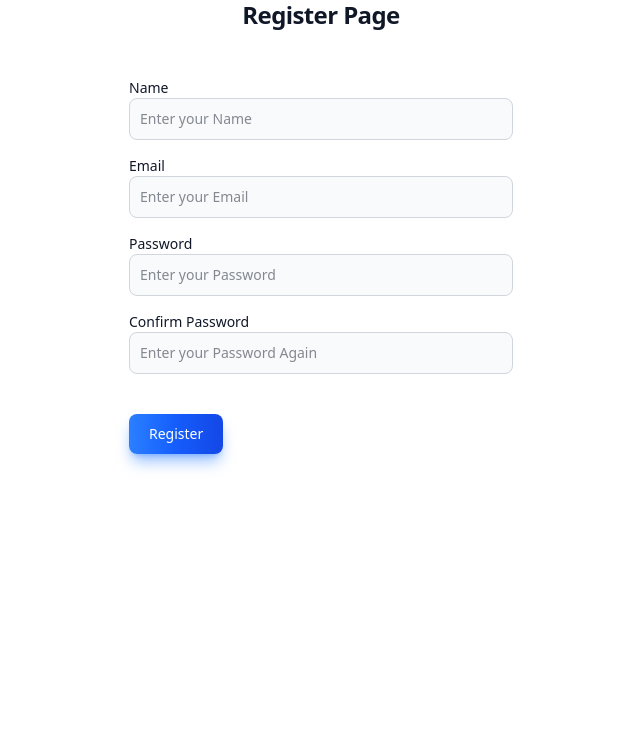
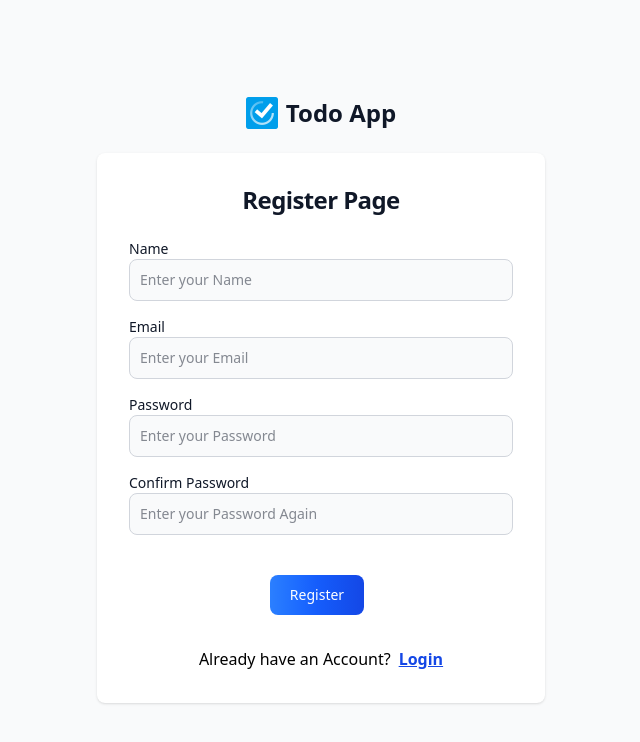
Before and after one commit to LegendCoder20/Todo-App-Task-Frontend, a React (Vite) app: page /register in a window 1280 px wide. Shown: the top 742 px of the page, without its empty margins (319-959 px from the left). Built offline with nearby package versions, Linux system fonts and the light colour scheme; no server answers; the HTML template or start-up script is replaced by a standard one.

Commit message:
Completed Design of Login, Register, Create Todo, Update Todo Component

```diff
--- a/src/Forms/AuthForm.jsx
+++ b/src/Forms/AuthForm.jsx
@@ -1,15 +1,15 @@
 import React from "react";
+import {Link} from "react-router-dom";
 import InputBox from "../components/InputBox";
 import Button from "../components/Button";
 
 function AuthForm({mode, formData, setFormData, onSubmit}) {
   return (
     <>
-      <h1 class="text-xl font-bold leading-tight tracking-tight text-gray-900 md:text-2xl text-center">
+      <h1 class="text-xl font-bold leading-tight tracking-tight text-gray-900 md:text-2xl text-center ">
         {mode === "login" ? "Login Page" : "Register Page"}
       </h1>
-      <br />
-      <br />
+
       <form onSubmit={onSubmit} className="max-w-sm mx-auto">
         {mode === "register" && (
           <InputBox
@@ -21,7 +21,6 @@ function AuthForm({mode, formData, setFormData, onSubmit}) {
             onChange={(e) => setFormData({...formData, name: e.target.value})}
           ></InputBox>
         )}
-
         <InputBox
           labelName="Email"
           type="text"
@@ -30,7 +29,6 @@ function AuthForm({mode, formData, setFormData, onSubmit}) {
           value={formData.email}
           onChange={(e) => setFormData({...formData, email: e.target.value})}
         ></InputBox>
-
         <InputBox
           labelName="Password"
           type="password"
@@ -51,12 +49,26 @@ function AuthForm({mode, formData, setFormData, onSubmit}) {
             }
           ></InputBox>
         )}
-
         <br />
-        <div class="">
+        <div class="text-center">
           <Button type="submit">
             {mode === "login" ? "Login" : "Register"}
           </Button>
+        </div>
+        <br />
+        <div class="text-center flex justify-center ">
+          <div class="">
+            {mode === "login"
+              ? "Don't have an Account? "
+              : "Already have an Account?"}
+          </div>
+
+          <Link
+            className="pl-2 font-bold text-blue-700 underline"
+            to={mode === "login" ? "/register" : "/"}
+          >
+            {mode === "login" ? " Register" : "Login"}
+          </Link>
         </div>
       </form>
     </>
--- a/src/Forms/TodoForm.jsx
+++ b/src/Forms/TodoForm.jsx
@@ -7,13 +7,10 @@ function TodoForm({mode, formData, setFormData, onSubmit}) {
 
   return (
     <>
-      <div class="form-container">
-        <h1 className="text-center font-black font-sans text-2xl">
+      <h1 class="text-xl font-bold leading-tight tracking-tight text-gray-900 md:text-2xl text-center ">
         {mode === "createTodo" ? "Create Todo" : "Update Todo"}
       </h1>
 
-        <br />
-        <br />
       <form onSubmit={onSubmit} className="max-w-sm mx-auto">
         <InputBox
           labelName="Title"
@@ -34,12 +31,15 @@ function TodoForm({mode, formData, setFormData, onSubmit}) {
           }
         ></InputBox>
         <br />
-          <br />
-          <Button type="submit">
+        <div class="text-center">
+          <Button
+            type="submit"
+            color={mode === "createTodo" ? "green" : "yellow"}
+          >
             {mode === "createTodo" ? "Create Todo" : "Update Todo"}
           </Button>
+        </div>
       </form>
-      </div>
     </>
   );
 }
--- a/src/Main Pages/Dashboard.jsx
+++ b/src/Main Pages/Dashboard.jsx
@@ -38,12 +38,23 @@ function Dashboard() {
         headers: {Authorization: `Bearer ${token}`},
       }
     );
-    setTodos((prevTodos) => prevTodos.filter(todos._id !== id));
+    setTodos((prevTodos) => prevTodos.filter((todos) => todos._id !== id));
+  };
+
+  const logOut = async () => {
+    localStorage.removeItem("token");
+    nav("/");
   };
 
   return (
     <>
       <div class="dashboard-container">
+        <Button type="submit" color="green" onClick={() => nav("/createTodo")}>
+          Create Todo
+        </Button>
+        <Button type="submit" color="red" onClick={logOut}>
+          Logout
+        </Button>
         {todos.map((todo) => (
           <h2>
             Title - <b>{todo.title}</b>
@@ -52,13 +63,18 @@ function Dashboard() {
             <br />
             <Button
               type="submit"
+              color="yellow"
               onClick={() => {
                 nav(`/updateTodo/${todo._id}`);
               }}
             >
               Update Todo
             </Button>
-            <Button type="submit" onClick={() => deleteTodoData(todo._id)}>
+            <Button
+              type="submit"
+              color="red"
+              onClick={() => deleteTodoData(todo._id)}
+            >
               Delete Todo
             </Button>
             <br />
--- a/src/components/Button.jsx
+++ b/src/components/Button.jsx
@@ -1,12 +1,20 @@
 import React from "react";
 
-function Button({type = "button", children, onClick}) {
+function Button({color = "blue", type = "button", children, onClick}) {
+  const colorVariants = {
+    blue: "from-blue-500 via-blue-600 to-blue-700 focus:ring-blue-300 dark:focus:ring-blue-800 shadow-blue-500/50 dark:shadow-blue-800/80",
+    yellow:
+      "from-yellow-600 via-yellow-600 to-yellow-600 focus:ring-yellow-300 dark:focus:ring-yellow-800 shadow-yellow-500/50 dark:shadow-yellow-800/80",
+    green:
+      "from-green-500 via-green-600 to-green-700 focus:ring-green-300 dark:focus:ring-green-800 shadow-green-500/50 dark:shadow-green-800/80",
+    red: "from-red-500 via-red-600 to-red-700 focus:ring-red-300 dark:focus:ring-red-800 shadow-red-500/50 dark:shadow-red-800/80",
+  };
   return (
     <>
       <button
         type={type}
         onClick={onClick}
-        class="text-white bg-gradient-to-r from-blue-500 via-blue-600 to-blue-700 hover:bg-gradient-to-br focus:ring-4 focus:outline-none focus:ring-blue-300 dark:focus:ring-blue-800 shadow-lg shadow-blue-500/50 dark:shadow-lg dark:shadow-blue-800/80 font-medium rounded-lg text-sm px-5 py-2.5 text-center me-2 mb-2 "
+        class={`text-white bg-gradient-to-r ${colorVariants[color]} font-medium rounded-lg text-sm px-5 py-2.5 text-center me-2 mb-2 `}
       >
         {children}
       </button>
--- a/src/pages/CreateTodo.jsx
+++ b/src/pages/CreateTodo.jsx
@@ -2,6 +2,7 @@ import React, {useEffect, useState} from "react";
 import {useNavigate} from "react-router-dom";
 import TodoForm from "../Forms/TodoForm";
 import axios from "axios";
+import logo from "../../public/todo logo.png";
 
 function CreateTodo() {
   const nav = useNavigate();
@@ -27,11 +28,22 @@ function CreateTodo() {
         },
       }
     );
+    nav("/dashboard");
   };
 
   return (
     <>
-      <div class="createTodo-container">
+      <section class="bg-gray-50 ">
+        <div class="flex flex-col items-center justify-center px-6 py-8 mx-auto md:h-screen lg:py-0">
+          <a
+            href="#"
+            class="flex items-center mb-6 text-2xl font-semibold text-gray-900 "
+          >
+            <img class="w-8 h-8 mr-2" src={logo} alt="logo" />
+            Todo App
+          </a>
+          <div class="w-full bg-white rounded-lg shadow  md:mt-0 sm:max-w-md xl:p-0  ">
+            <div class="p-6 space-y-4 md:space-y-6 sm:p-8">
               <TodoForm
                 mode="createTodo"
                 formData={formData}
@@ -39,6 +51,9 @@ function CreateTodo() {
                 onSubmit={createTodo}
               ></TodoForm>
             </div>
+          </div>
+        </div>
+      </section>
     </>
   );
 }
--- a/src/pages/Register.jsx
+++ b/src/pages/Register.jsx
@@ -1,6 +1,7 @@
 import React, {useState, useEffect} from "react";
 import axios from "axios";
 import AuthForm from "../Forms/AuthForm";
+import logo from "../../public/todo logo.png";
 
 function Register() {
   const [formData, setFormData] = useState({
@@ -41,7 +42,17 @@ function Register() {
 
   return (
     <>
-      <div className="register-container">
+      <section class="bg-gray-50 ">
+        <div class="flex flex-col items-center justify-center px-6 py-8 mx-auto md:h-screen lg:py-0">
+          <a
+            href="#"
+            class="flex items-center mb-6 text-2xl font-semibold text-gray-900 "
+          >
+            <img class="w-8 h-8 mr-2" src={logo} alt="logo" />
+            Todo App
+          </a>
+          <div class="w-full bg-white rounded-lg shadow  md:mt-0 sm:max-w-md xl:p-0  ">
+            <div class="p-6 space-y-4 md:space-y-6 sm:p-8">
               <AuthForm
                 mode="register"
                 formData={formData}
@@ -49,6 +60,9 @@ function Register() {
                 onSubmit={register}
               />
             </div>
+          </div>
+        </div>
+      </section>
     </>
   );
 }
--- a/src/pages/UpdateTodo.jsx
+++ b/src/pages/UpdateTodo.jsx
@@ -2,6 +2,7 @@ import React, {useState, useEffect} from "react";
 import axios from "axios";
 import {useParams, useNavigate} from "react-router-dom";
 import TodoForm from "../Forms/TodoForm";
+import logo from "../../public/todo logo.png";
 
 function UpdateTodo() {
   const {id} = useParams();
@@ -53,12 +54,28 @@ function UpdateTodo() {
 
   return (
     <>
+      {" "}
+      <section class="bg-gray-50 ">
+        <div class="flex flex-col items-center justify-center px-6 py-8 mx-auto md:h-screen lg:py-0">
+          <a
+            href="#"
+            class="flex items-center mb-6 text-2xl font-semibold text-gray-900 "
+          >
+            <img class="w-8 h-8 mr-2" src={logo} alt="logo" />
+            Todo App
+          </a>
+          <div class="w-full bg-white rounded-lg shadow  md:mt-0 sm:max-w-md xl:p-0  ">
+            <div class="p-6 space-y-4 md:space-y-6 sm:p-8">
               <TodoForm
                 mode="updateTodo"
                 formData={formData}
                 setFormData={setFormData}
                 onSubmit={updateTodo}
               ></TodoForm>
+            </div>
+          </div>
+        </div>
+      </section>
     </>
   );
 }
```
Lines whose indentation alone changed are shown as unchanged.
